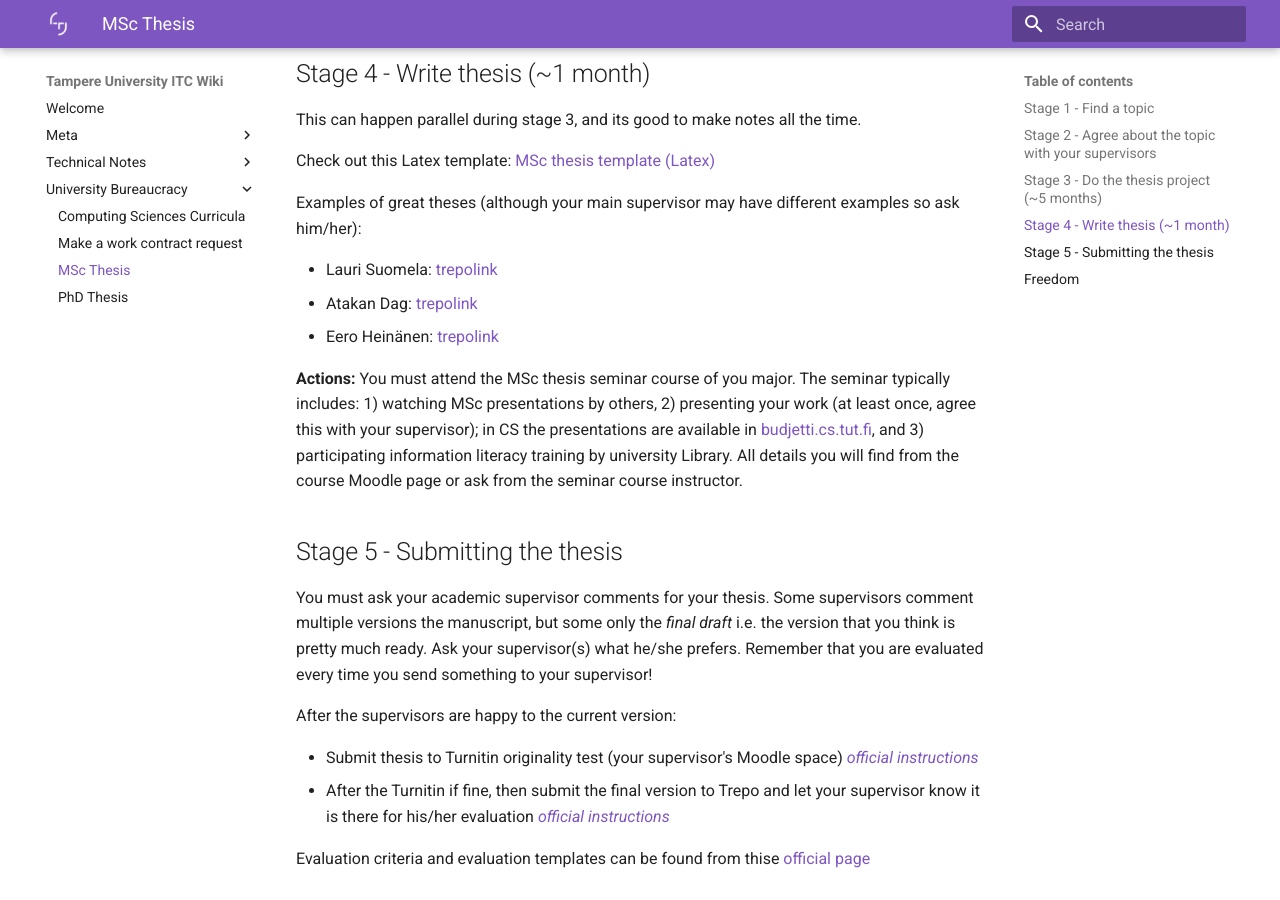
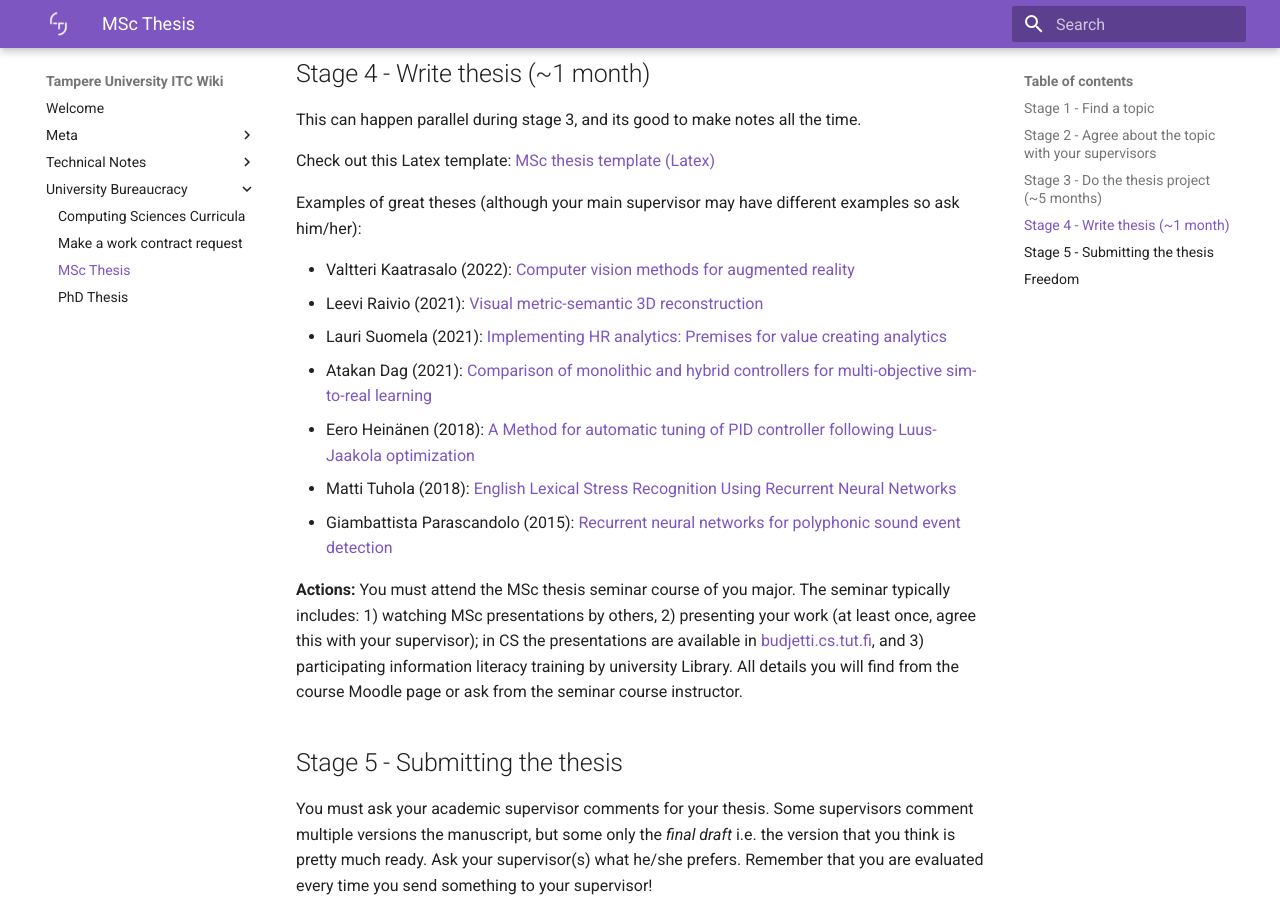
Before and after one commit to TUNI-ITC/wiki, an MkDocs documentation site: the page built from docs/University-Bureaucracy/msc_thesis.md, in a window 1280 px wide and 900 px high, scrolled down 1779 px. Built offline with MkDocs 1.6.1 and Material for MkDocs 9.7.7, drawn with Linux system fonts in a browser that asks for light colours.

Commit message:
Updated MSc thesis examples fixes #45 (#46)
Added 4 new examples

```diff
--- a/docs/University-Bureaucracy/msc_thesis.md
+++ b/docs/University-Bureaucracy/msc_thesis.md
@@ -45,9 +45,14 @@ Check out this Latex template: [MSc thesis template (Latex)](https://github.com/
 
 Examples of great theses (although your main supervisor may have different examples so ask him/her):
 
-- Lauri Suomela: [trepolink](https://urn.fi/URN:NBN:fi:tuni-202104263640)
-- Atakan Dag: [trepolink](https://urn.fi/URN:NBN:fi:tuni-202104142975)
-- Eero Heinänen: [trepolink](https://urn.fi/URN:NBN:fi:tty-201810242459)
+- Valtteri Kaatrasalo (2022): [Computer vision methods for augmented reality](https://urn.fi/URN:NBN:fi:tuni-202204042972)
+- Leevi Raivio (2021): [Visual metric-semantic 3D reconstruction](https://urn.fi/URN:NBN:fi:tuni-202105175105)
+- Lauri Suomela (2021): [Implementing HR analytics: Premises for value creating analytics](https://urn.fi/URN:NBN:fi:tuni-202104263640)
+- Atakan Dag (2021): [Comparison of monolithic and hybrid controllers for multi-objective sim-to-real learning](https://urn.fi/URN:NBN:fi:tuni-202104142975)
+- Eero Heinänen (2018): [A Method for automatic tuning of PID controller following Luus-Jaakola optimization](https://urn.fi/URN:NBN:fi:tty-201810242459)
+- Matti Tuhola (2018): [English Lexical Stress Recognition Using Recurrent Neural Networks](https://urn.fi/URN:NBN:fi:tuni-201909303608)
+- Giambattista Parascandolo (2015): [Recurrent neural networks for polyphonic sound event detection](https://urn.fi/URN:NBN:fi:tty-201511241773)
+
 
 **Actions:** You must attend the MSc thesis seminar course of you major. The seminar typically includes: 1) watching MSc presentations by others, 2) presenting your work (at least once, agree this with your supervisor); in CS the presentations are available in [budjetti.cs.tut.fi](https://budjetti.cs.tut.fi/), and 3) participating information literacy training by university Library. All details you will find from the course Moodle page or ask from the seminar course instructor.
 
```
